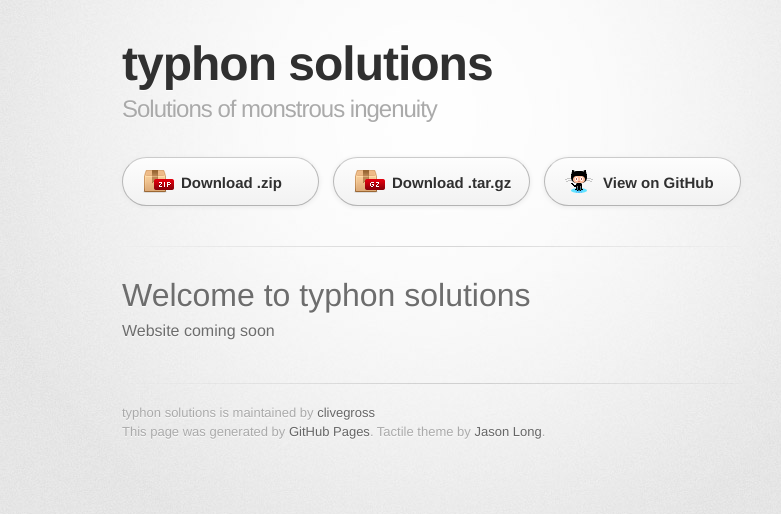
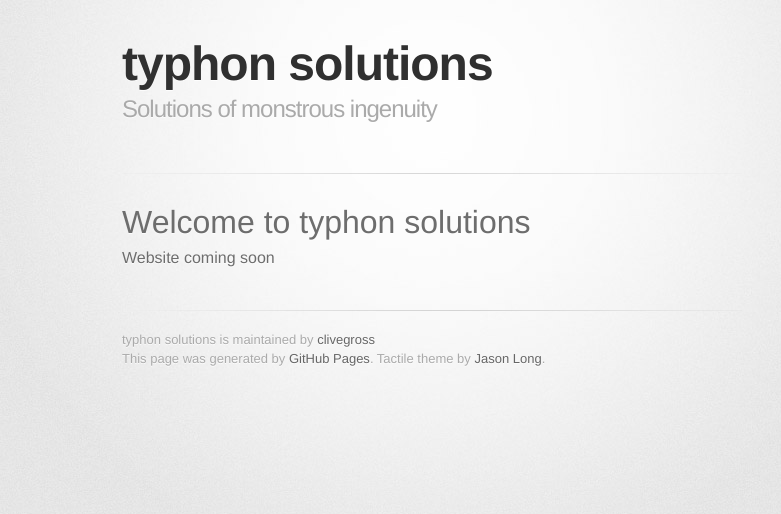
Before and after one commit to Typhon-Solutions/typhon-solutions-static, a plain HTML site: page index.html in a window 1280 px wide. Shown: the whole page, without its empty margins (208-989 px from the left). Drawn offline with Linux system fonts and the light colour scheme; a web font is replaced by a local one.

Commit message:
Removed default downloads

```diff
--- a/index.html
+++ b/index.html
@@ -22,12 +22,6 @@
           <h2>Solutions of monstrous ingenuity</h2>
         </header>
 
-        <section id="downloads" class="clearfix">
-          <a href="https://github.com/clivegross/typhon-solutions-static/zipball/master" id="download-zip" class="button"><span>Download .zip</span></a>
-          <a href="https://github.com/clivegross/typhon-solutions-static/tarball/master" id="download-tar-gz" class="button"><span>Download .tar.gz</span></a>
-          <a href="https://github.com/clivegross/typhon-solutions-static" id="view-on-github" class="button"><span>View on GitHub</span></a>
-        </section>
-
         <hr>
 
         <section id="main_content">
```
